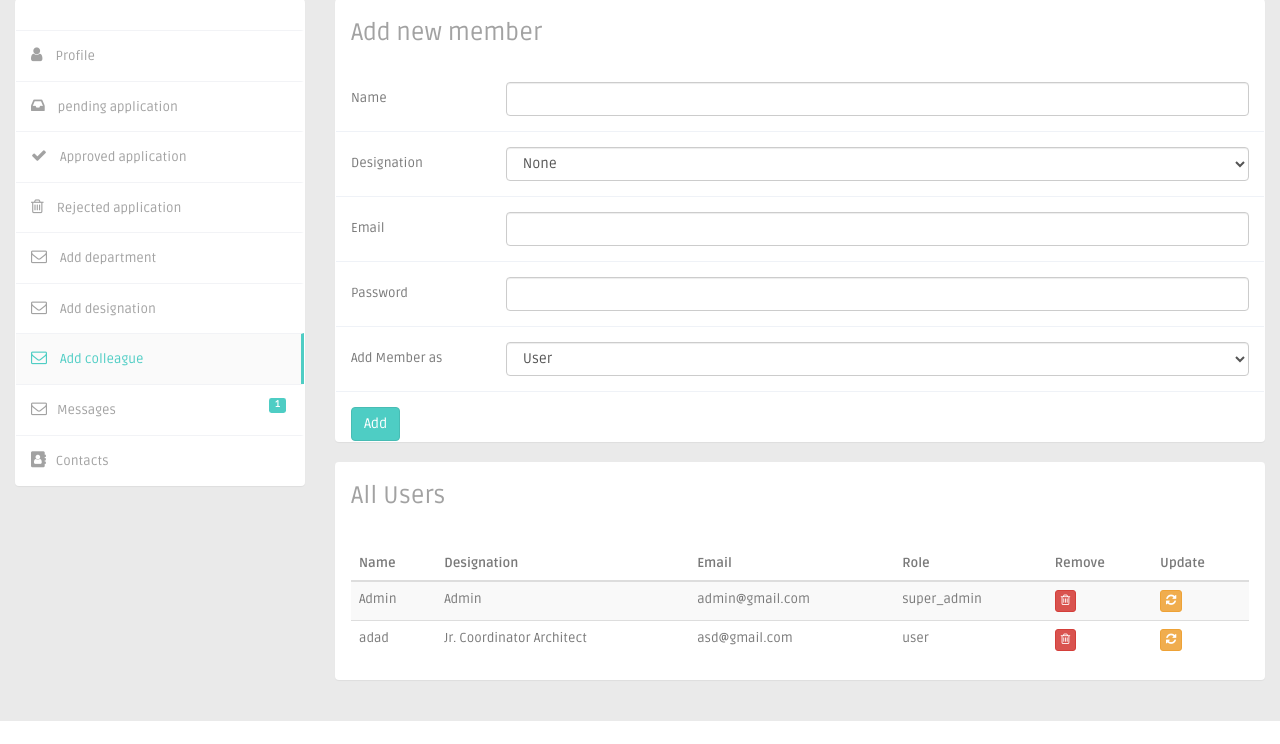
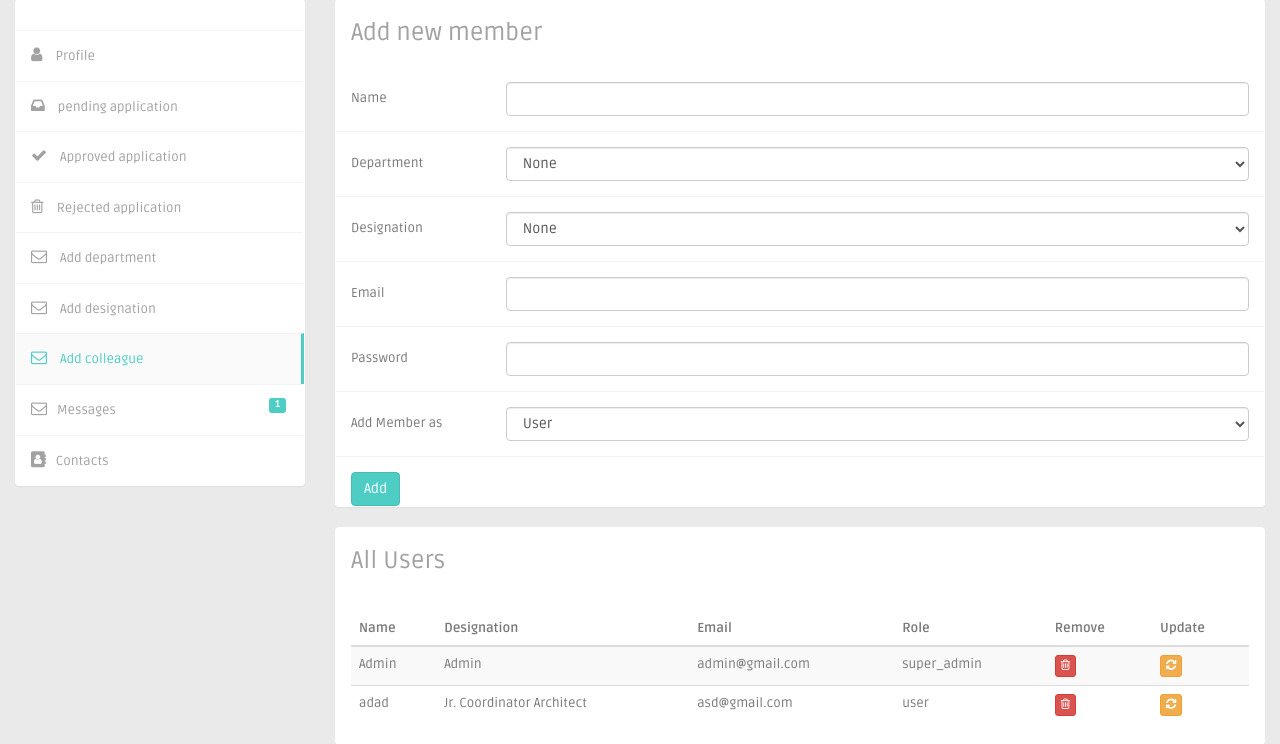
Before and after one commit to sadik061/LeaveManagement, a PHP site: page /user.php in a window 1280 px wide. Shown: the part 86-830 px from the top of the page. Before the commit the page ends 807 px from the top, so only its background shows below. Run offline with PHP 8.4, Linux system fonts and the light colour scheme; a user stored in the database is signed in; data comes from the database, SQL or seed files in the repository; tables that the repository leaves empty hold one stand-in row (values such as "Sample post"); some libraries are stand-ins or nearby versions.

Commit message:
Add new member fix

```diff
--- a/app/core/adduser.php
+++ b/app/core/adduser.php
@@ -24,9 +24,9 @@
 // Start the session
 include 'database.php';
 
-$sql = "INSERT INTO users (user_name, email, password, designation_id, role) VALUES ('%s', '%s', '%s', '%s', '%s')";
+$sql = "INSERT INTO users (user_name, email, password, designation_id,department_id, role) VALUES ('%s','%s', '%s', '%s', '%s', '%s')";
 
-$query = sprintf($sql,$_GET['user_name'], $_GET['email'],$_GET['password'],$_GET['parent_id'],$_GET['role']);
+$query = sprintf($sql,$_GET['user_name'], $_GET['email'],$_GET['password'],$_GET['designation_parent_id'],$_GET['department_parent_id'],$_GET['role']);
 
 $conn->query($query);
 
--- a/app/user.php
+++ b/app/user.php
@@ -1,5 +1,5 @@
 <?php include 'session.php'; ?>
-<?php if($_SESSION["role"]=="admin" || $_SESSION["role"]=="super_admin"){ ?>
+<?php if($_SESSION["role"]=="department_head" || $_SESSION["role"]=="super_admin"){ ?>
 <?php include 'template/header.php'; ?>
     <section id="main-content">
         <section class="wrapper">
@@ -24,9 +24,27 @@
                                     </div>
                                 </div>
                                 <div class="form-group">
+                                    <label class="col-sm-2 col-sm-2 control-label">Department</label>
+                                    <div class="col-sm-10">
+                                        <select class="form-control" name="department_parent_id">
+                                            <option value="0">None</option>
+                                            <?php include 'core/database.php';
+                                            $sql = "SELECT * FROM department";
+                                            $result = $conn->query($sql);
+                                            if ($result->num_rows > 0) {
+                                                // output data of each row
+                                                while ($row = $result->fetch_assoc()) {
+
+                                                    echo '<option value="' . $row["department_id"] . '">' . $row["department_name"] . '</option>';
+                                                }
+                                            } ?>
+                                        </select>
+                                    </div>
+                                </div>
+                                <div class="form-group">
                                     <label class="col-sm-2 col-sm-2 control-label">Designation</label>
                                     <div class="col-sm-10">
-                                        <select class="form-control" name="parent_id">
+                                        <select class="form-control" name="designation_parent_id">
                                             <option value="0">None</option>
                                             <?php include 'core/database.php';
                                             $sql = "SELECT * FROM designation";
@@ -60,7 +78,6 @@
                                         <select class="form-control" name="role">
                                             <option value="user">User</option>
                                             <option value="department_head">Department Head</option>
-                                            <option value="admin">Admin</option>
                                             <option value="super_admin">Super Admin</option>
 
                                         </select>
```
